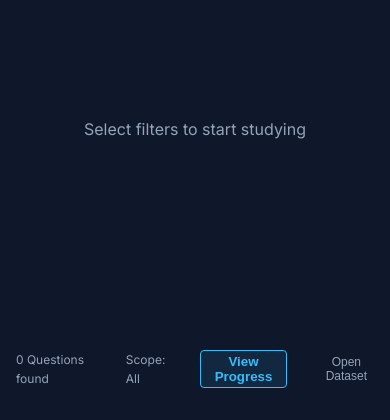
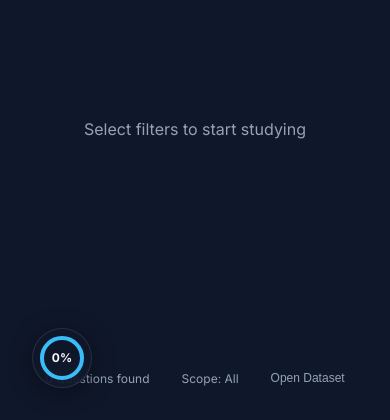
Before and after one commit to walterwhite91/smart-question-retrieval, a Flask app: page / in a window 390 px wide. Shown: the part 424-844 px from the top of the page. Run offline with Flask 3, Linux system fonts and the light colour scheme; parts of the project's set-up code (start-up, migrations or seed data) failed here and were passed over; some libraries are stand-ins or nearby versions.

Commit message:
add progress view

```diff
--- a/webapp/static/app.js
+++ b/webapp/static/app.js
@@ -30,7 +30,11 @@ class StudyApp {
     // Buttons
     this.searchBtn = document.getElementById('searchButton');
     this.openDatasetBtn = document.getElementById('openDatasetFolder');
-    this.showStatsBtn = document.getElementById('showStatsBtn');
+
+    // Progress Ring
+    this.quickProgressBtn = document.getElementById('quickProgressBtn');
+    this.progressCircle = this.quickProgressBtn ? this.quickProgressBtn.querySelector('.progress-ring__circle') : null;
+    this.progressText = this.quickProgressBtn ? this.quickProgressBtn.querySelector('.progress-text') : null;
 
     // Modal
     this.statsModal = document.getElementById('statsModal');
@@ -72,7 +76,9 @@ class StudyApp {
     });
 
     this.openDatasetBtn.addEventListener('click', () => this.openDataset());
-    this.showStatsBtn.addEventListener('click', () => this.showStats());
+    if (this.quickProgressBtn) {
+      this.quickProgressBtn.addEventListener('click', () => this.showStats());
+    }
     this.closeModalBtn.addEventListener('click', () => this.statsModal.style.display = 'none');
     window.addEventListener('click', (e) => {
       if (e.target === this.statsModal) this.statsModal.style.display = 'none';
@@ -110,8 +116,36 @@ class StudyApp {
       await this.refreshDependentOptions(trigger);
     }
 
+    if (trigger === 'semester' || trigger === 'subject') {
+      this.fetchSubjectBackground();
+    }
+
     this.updateVisibility();
     this.autoLoad();
+  }
+
+  async fetchSubjectBackground() {
+    if (!this.state.subject) {
+      this.state.subjectQuestions = [];
+      this.updateGlobalProgress();
+      return;
+    }
+    try {
+      const resp = await fetch('/api/filter', {
+        method: 'POST',
+        headers: { 'Content-Type': 'application/json' },
+        body: JSON.stringify({
+          semester: this.state.semester,
+          subject: this.state.subject,
+          filter_mode: 'all' // Ignore chapter/paper filters
+        })
+      });
+      const data = await resp.json();
+      this.state.subjectQuestions = data.questions || [];
+      this.updateGlobalProgress();
+    } catch (err) {
+      console.error('Failed to fetch background subject questions', err);
+    }
   }
 
   async refreshDependentOptions(trigger) {
@@ -187,9 +221,14 @@ class StudyApp {
       });
       const data = await resp.json();
       this.state.questions = data.questions;
+      if (endpoint === '/api/filter' && !this.state.query) {
+        // When doing a clean filter without search, update subject total
+        this.state.subjectTotal = data.filtered_count || data.count;
+      }
       this.renderQuestions();
       this.statusCount.textContent = `${data.count} Questions found`;
       this.statusScope.textContent = `Scope: ${this.state.subject || 'All'}`;
+      this.updateGlobalProgress();
     } catch (err) {
       console.error('Fetch failed', err);
     }
@@ -215,6 +254,7 @@ class StudyApp {
 
       // Solved logic
       const solvedCheckbox = container.querySelector('.solved-checkbox');
+      // ID MUST include subject to be globally unique for the subject
       const qId = q._id || `${q.subject}_${q.question.substring(0, 20)}`;
       solvedCheckbox.checked = solvedIds.includes(qId);
       solvedCheckbox.addEventListener('change', () => {
@@ -225,6 +265,7 @@ class StudyApp {
           currentSolved = currentSolved.filter(id => id !== qId);
         }
         localStorage.setItem('solved_questions', JSON.stringify(currentSolved));
+        this.updateGlobalProgress();
       });
 
       // Copy logic
@@ -345,21 +386,56 @@ class StudyApp {
     return result.join('\n');
   }
 
+  updateGlobalProgress() {
+    if (!this.progressCircle || !this.progressText) return;
+
+    const solvedIds = JSON.parse(localStorage.getItem('solved_questions') || '[]');
+    const currentSubject = this.state.subject;
+    const globalQ = this.state.subjectQuestions || [];
+
+    if (!currentSubject || !globalQ.length) {
+      this.quickProgressBtn.style.display = 'none';
+      return;
+    }
+    this.quickProgressBtn.style.display = 'flex';
+
+    const totalCount = globalQ.length;
+    let actualSolvedCount = 0;
+
+    // Better to count exactly how many of the solved IDs are actually in the global dataset
+    // (In case of orphaned solved IDs from previous sessions/data changes)
+    globalQ.forEach(q => {
+      const qId = q._id || `${q.subject}_${q.question.substring(0, 20)}`;
+      if (solvedIds.includes(qId)) actualSolvedCount++;
+    });
+
+    const percent = Math.round((actualSolvedCount / totalCount) * 100) || 0;
+    const radius = this.progressCircle.r.baseVal.value;
+    const circumference = radius * 2 * Math.PI;
+    const offset = circumference - (percent / 100) * circumference;
+
+    this.progressCircle.style.strokeDasharray = `${circumference} ${circumference}`;
+    this.progressCircle.style.strokeDashoffset = offset;
+    this.progressText.textContent = `${percent}%`;
+  }
+
   showStats() {
     const solvedIds = JSON.parse(localStorage.getItem('solved_questions') || '[]');
-    const questions = this.state.questions;
+    const globalQ = this.state.subjectQuestions || [];
 
-    if (!questions.length) {
-      this.statsContainer.innerHTML = '<p style="text-align:center; padding: 2rem;">Please filter/search questions first to view progress.</p>';
+    if (!globalQ.length) {
+      this.statsContainer.innerHTML = '<p style="text-align:center; padding: 2rem;">Please select a subject first to view progress.</p>';
       this.statsModal.style.display = 'flex';
       return;
     }
 
     const currentSubject = this.state.subject || 'All Filtered';
+    const totalCount = globalQ.length;
+
     let solvedCount = 0;
     const chapterStats = {};
 
-    questions.forEach(q => {
+    globalQ.forEach(q => {
       const qId = q._id || `${q.subject}_${q.question.substring(0, 20)}`;
       const isSolved = solvedIds.includes(qId);
       if (isSolved) solvedCount++;
@@ -372,16 +448,20 @@ class StudyApp {
       });
     });
 
-    const totalCount = questions.length;
+    const percent = Math.round((solvedCount / totalCount) * 100) || 0;
+
     let html = `
       <div class="stats-item">
         <div class="stat-row">
           <span style="font-weight:700; color:#fff;">Subject Progress: ${currentSubject}</span>
-          <span style="font-weight:700; color:var(--accent-primary);">${solvedCount} / ${totalCount} (${Math.round(solvedCount / totalCount * 100)}%)</span>
+          <span style="font-weight:700; color:var(--accent-primary);">${solvedCount} / ${totalCount} (${percent}%)</span>
         </div>
         <div class="progress-bar-container" style="height: 12px; margin-top: 0.5rem;">
-          <div class="progress-bar" style="width: ${(solvedCount / totalCount) * 100}%"></div>
+          <div class="progress-bar" style="width: ${percent}%"></div>
         </div>
+        <p style="margin-top: 1rem; font-size: 0.8rem; color: var(--text-muted); text-align: center;">
+           Overall progress for this subject.
+        </p>
       </div>
       <div style="margin: 2rem 0 1rem; border-bottom: 1px solid var(--border-color); padding-bottom: 0.5rem;">
         <h3 style="font-size: 0.875rem; color: var(--text-muted); text-transform: uppercase; letter-spacing: 0.05em;">Chapter-wise Breakdown</h3>
--- a/webapp/static/styles.css
+++ b/webapp/static/styles.css
@@ -493,4 +493,44 @@ select:focus {
   .checklist {
     grid-template-columns: 1fr;
   }
-}
+}  .floating-progress {
+      position: fixed;
+      bottom: 2rem;
+      left: 2rem;
+      width: 60px;
+      height: 60px;
+      border-radius: 50%;
+      background: rgba(15, 23, 42, 0.8);
+      backdrop-filter: blur(12px);
+      -webkit-backdrop-filter: blur(12px);
+      border: 1px solid var(--border-color);
+      display: flex;
+      justify-content: center;
+      align-items: center;
+      cursor: pointer;
+      box-shadow: 0 4px 24px rgba(0, 0, 0, 0.4);
+      z-index: 50;
+      transition: var(--transition);
+  }
+
+  .floating-progress:hover {
+      transform: translateY(-4px) scale(1.05);
+      box-shadow: 0 8px 32px rgba(56, 189, 248, 0.2);
+      border-color: var(--accent-primary);
+  }
+
+  .progress-ring {
+      transform: rotate(-90deg);
+  }
+
+  .progress-ring__circle,
+  .progress-ring__circle-bg {
+      transition: stroke-dashoffset 0.5s ease-in-out;
+  }
+
+  .progress-text {
+      position: absolute;
+      font-size: 0.75rem;
+      font-weight: 700;
+      color: var(--text-primary);
+  }
--- a/webapp/templates/index.html
+++ b/webapp/templates/index.html
@@ -64,12 +64,20 @@
     <footer class="statusbar">
       <div id="statusCount">0 Questions found</div>
       <div id="statusScope">Scope: All</div>
-      <button id="showStatsBtn"
-        style="background:var(--accent-soft); border:1px solid var(--accent-primary); color:var(--accent-primary); cursor:pointer; padding: 2px 8px; border-radius: 4px; font-weight:600;">View
-        Progress</button>
       <button id="openDatasetFolder"
         style="background:none; border:none; color:inherit; cursor:pointer; font-size:inherit;">Open Dataset</button>
     </footer>
+
+    <!-- Floating Circular Progress -->
+    <div id="quickProgressBtn" class="floating-progress" title="View Progress">
+      <svg class="progress-ring" width="50" height="50">
+        <circle class="progress-ring__circle-bg" stroke="var(--border-color)" stroke-width="4" fill="transparent" r="20"
+          cx="25" cy="25" />
+        <circle class="progress-ring__circle" stroke="var(--accent-primary)" stroke-width="4" fill="transparent" r="20"
+          cx="25" cy="25" />
+      </svg>
+      <span class="progress-text">0%</span>
+    </div>
   </div>
 
   <!-- Stats Modal -->
```
